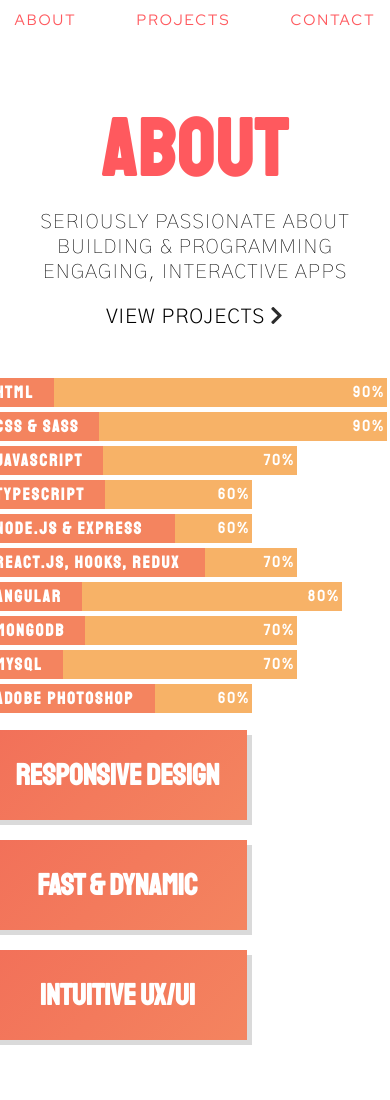
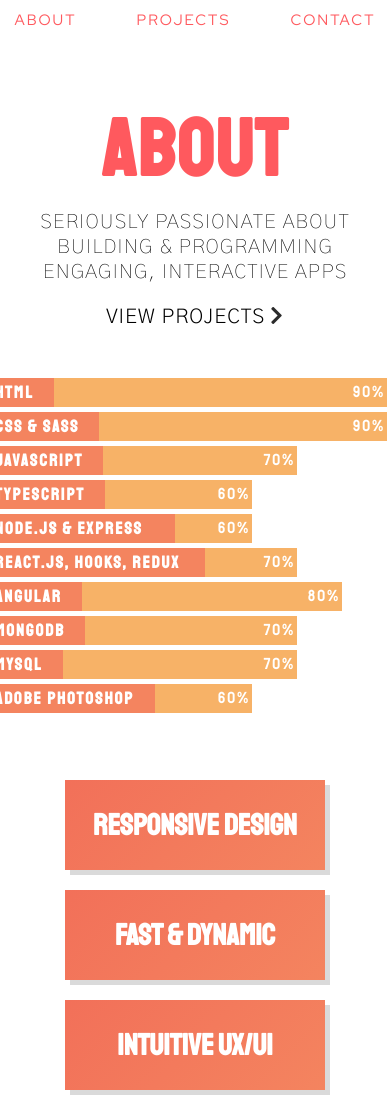
Before and after one commit to orisco/myPortfolio, a React (Create React App) app in the folder client/: page /about in a window 390 px wide. Shown: the top 1100 px of the page. Before the commit the page ends 1050 px from the top, so only its background shows below. Built offline with nearby package versions, Linux system fonts and the light colour scheme.

Commit message:
issuesFix

```diff
--- a/client/src/components/About/styles.scss
+++ b/client/src/components/About/styles.scss
@@ -279,3 +279,19 @@
     }
   }
 }
+
+@media only screen and (max-width: 940px) {
+  .skills {
+    width: 100%;
+    margin-left: 0%;
+    height: 60%;
+    @include flex(center, center);
+    flex-direction: row;
+  }
+  .buildingSkills {
+    margin-top: 50px;
+    width: 100% !important;
+    @include flex(center !important, center);
+    flex-direction: column;
+  }
+}
--- a/client/src/components/Contact/styles.scss
+++ b/client/src/components/Contact/styles.scss
@@ -90,19 +90,21 @@
   font-size: 40px;
   animation: slideLeft 1s;
   a:hover {
-    color: $red;
+    i {
+      color: $red !important;
+    }
   }
   a,
   a:active,
   a:visited {
     i {
-      color: black !important;
+      color: black;
     }
   }
   i {
     margin: 15px;
     &:hover {
-      color: $red;
+      color: $red !important;
       transition: 0.1s;
       transform: scale(1.3);
     }
--- a/client/src/components/Projects/styles.scss
+++ b/client/src/components/Projects/styles.scss
@@ -152,3 +152,15 @@ img {
 .projectThumb:nth-child(4) {
   animation: slideUp 2.75s;
 }
+
+@media only screen and (max-width: 670px) {
+  .projects {
+    @include flex(center, center);
+    flex-wrap: wrap;
+    width: 100%;
+    height: 70%;
+    display: flex;
+    flex-direction: row;
+    margin: 0 auto 50px auto;
+  }
+}
```
Also changed, not shown: 1 other file (tests, documents, lock files or other folders).
